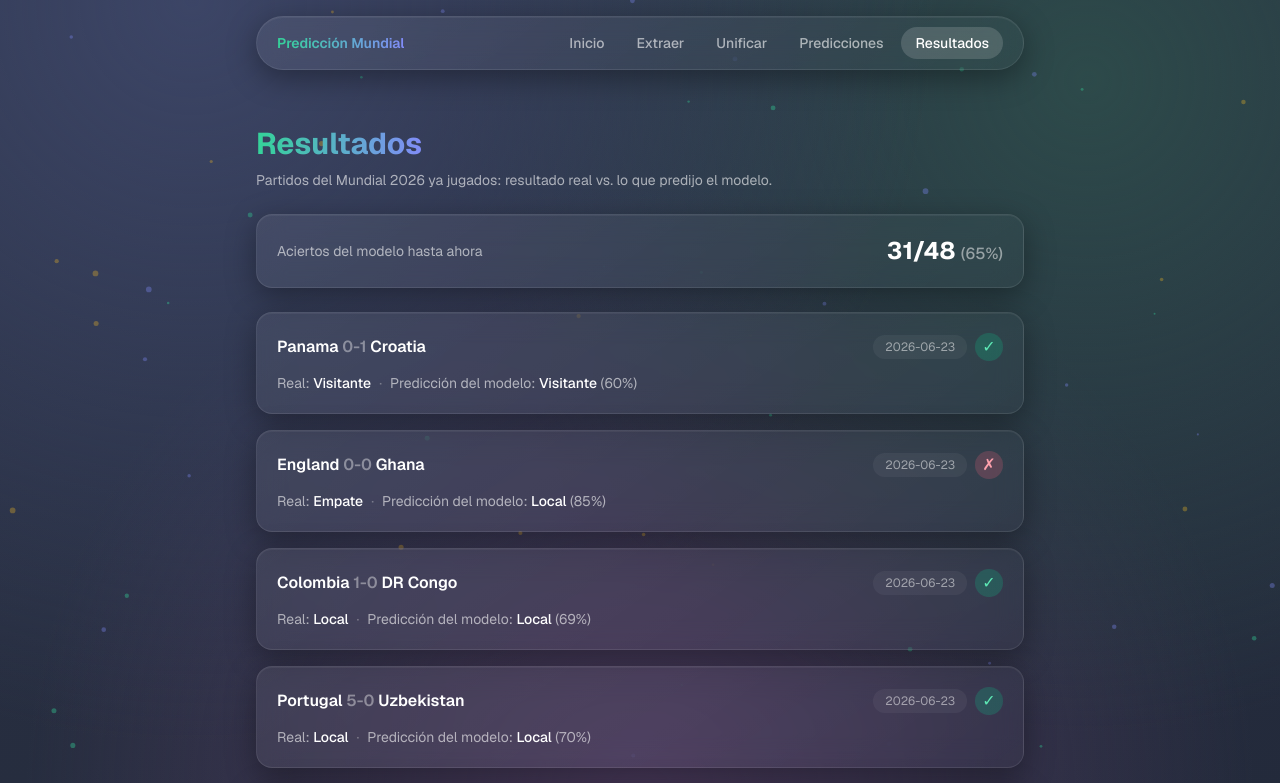
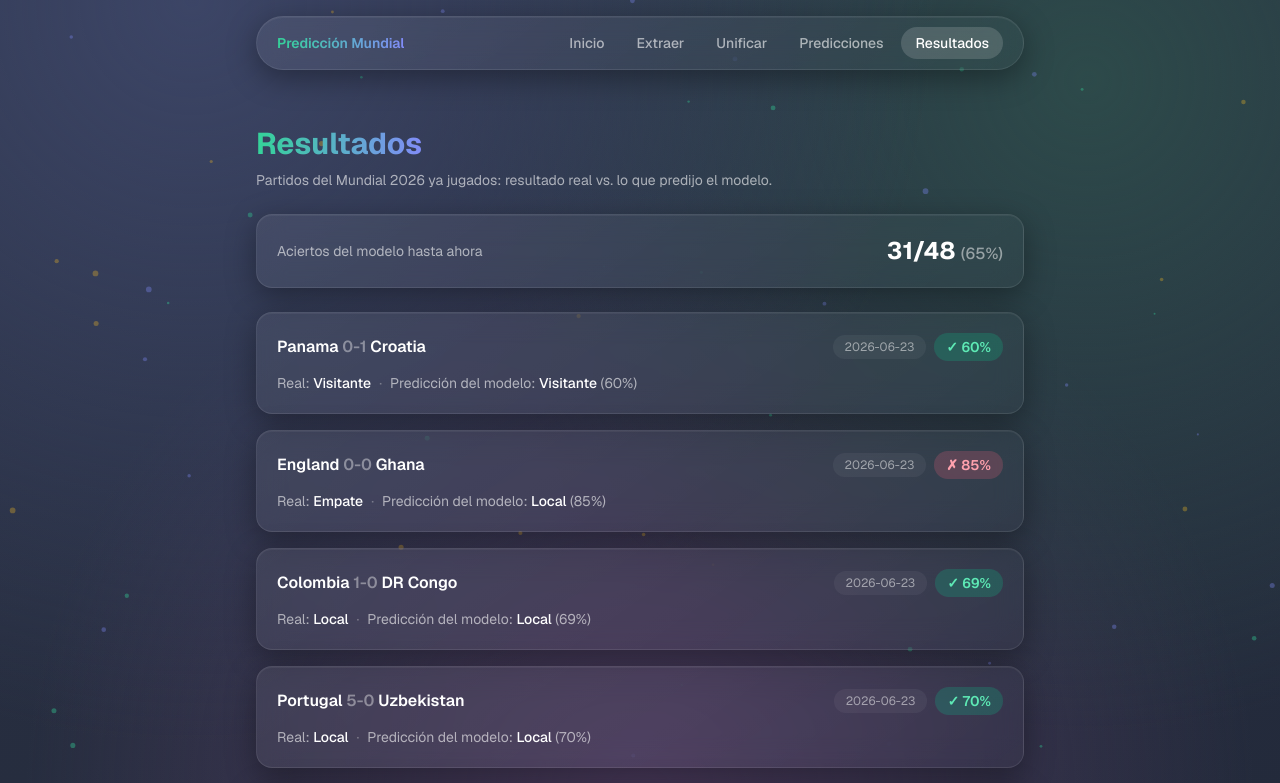
Before and after one commit to vault-studio/Mundial, a Next.js app: page /resultados in a window 1280 px wide. Shown: the top 783 px of the page. Built offline with nearby package versions, Linux system fonts and the light colour scheme.

Commit message:
Muestra el % de confianza junto al check/X en Resultados, en verde o rojo según el acierto

```diff
--- a/app/resultados/page.tsx
+++ b/app/resultados/page.tsx
@@ -98,12 +98,12 @@ export default function ResultadosPage() {
                         {h.date}
                       </span>
                       {h.correct ? (
-                        <span className="flex h-7 w-7 items-center justify-center rounded-full bg-emerald-400/20 text-emerald-300">
-                          ✓
+                        <span className="flex items-center gap-1.5 rounded-full bg-emerald-400/20 px-3 py-1 text-sm font-semibold text-emerald-300">
+                          ✓ {pct(h[`prob_${h.predicted}` as "prob_H" | "prob_D" | "prob_A"])}
                         </span>
                       ) : (
-                        <span className="flex h-7 w-7 items-center justify-center rounded-full bg-rose-400/20 text-rose-300">
-                          ✗
+                        <span className="flex items-center gap-1.5 rounded-full bg-rose-400/20 px-3 py-1 text-sm font-semibold text-rose-300">
+                          ✗ {pct(h[`prob_${h.predicted}` as "prob_H" | "prob_D" | "prob_A"])}
                         </span>
                       )}
                     </div>
```
